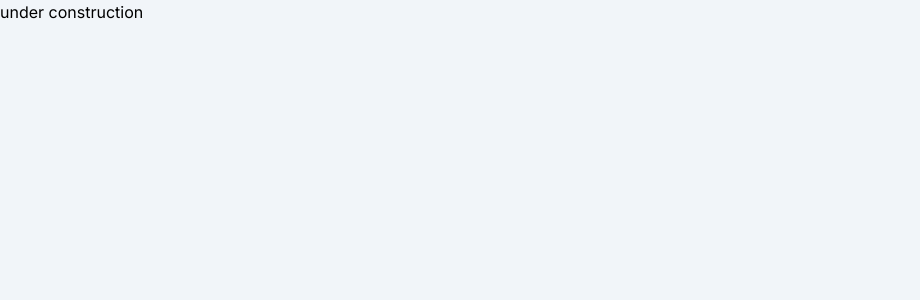
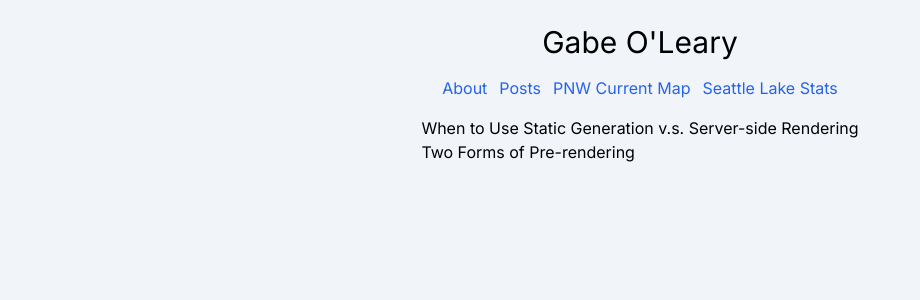
Before and after one commit to goleary/goboard, a Next.js app: page /posts in a window 1280 px wide. Shown: the top 300 px of the page, without its empty margins (0-920 px from the left). Built offline with nearby package versions, Linux system fonts and the light colour scheme.

Commit message:
setup markdown posts

```diff
--- /dev/null
+++ b/app/posts/[slug]/page.tsx
@@ -0,0 +1,19 @@
+import { getPostData } from "@/lib/posts";
+import Head from "next/head";
+import dayjs from "dayjs";
+import { PageProps } from "@/.next/types/app/page";
+export default async function Page(props: PageProps) {
+  const { params } = props;
+  const { slug } = await params;
+  const post = await getPostData(slug);
+  return (
+    <article className="prose">
+      <Head>
+        <title>{post.title}</title>
+      </Head>
+      <h1 className="mb-0">{post.title}</h1>
+      <sub>{dayjs(post.date).format("MMMM D, YYYY")}</sub>
+      <div dangerouslySetInnerHTML={{ __html: post.contentHtml }}></div>
+    </article>
+  );
+}
--- /dev/null
+++ b/app/posts/layout.tsx
@@ -0,0 +1,40 @@
+import Link from "next/link";
+
+export default function PostsLayout({
+  children,
+}: {
+  children: React.ReactNode;
+}) {
+  // Create any shared layout or styles here
+  return (
+    <div className="max-w-2xl m-auto text-md py-6 flex flex-col gap-4 items-center">
+      <Link className="text-3xl" href="/">
+        {`Gabe O'Leary`}
+      </Link>
+
+      <ul className="text-blue-600 flex flex-row gap-3 m-auto items-center justify-center">
+        <li>
+          <Link className="hover:text-blue-500" href="/about">
+            About
+          </Link>
+        </li>
+        <li>
+          <Link className="hover:text-blue-500" href="/posts">
+            Posts
+          </Link>
+        </li>
+        <li>
+          <Link className="hover:text-blue-500" href="/current-map">
+            PNW Current Map
+          </Link>
+        </li>
+        <li>
+          <Link className="hover:text-blue-500" href="/lake-stats">
+            Seattle Lake Stats
+          </Link>
+        </li>
+      </ul>
+      {children}
+    </div>
+  );
+}
--- a/app/posts/page.tsx
+++ b/app/posts/page.tsx
@@ -1,4 +1,18 @@
+import { getSortedPostsData } from "@/lib/posts";
+import Link from "next/link";
 const Posts: React.FC = () => {
-  return <div>under construction</div>;
+  const posts = getSortedPostsData();
+
+  return (
+    <div>
+      <ul>
+        {posts.map((post) => (
+          <li key={post.id}>
+            <Link href={`/posts/${post.id}`}>{post.title}</Link>
+          </li>
+        ))}
+      </ul>
+    </div>
+  );
 };
 export default Posts;
--- /dev/null
+++ b/lib/posts.ts
@@ -0,0 +1,70 @@
+import fs from "fs";
+import path from "path";
+import matter from "gray-matter";
+import { remark } from "remark";
+import html from "remark-html";
+
+import { z } from "zod";
+
+const postsDirectory = path.join(process.cwd(), "posts");
+
+export function getSortedPostsData() {
+  // Get file names under /posts
+  const fileNames = fs.readdirSync(postsDirectory);
+  const allPostsData = fileNames.map((fileName) => {
+    // Remove ".md" from file name to get id
+    const id = fileName.replace(/\.md$/, "");
+
+    // Read markdown file as string
+    const fullPath = path.join(postsDirectory, fileName);
+    const fileContents = fs.readFileSync(fullPath, "utf8");
+
+    // Use gray-matter to parse the post metadata section
+    const matterResult = matter(fileContents);
+
+    const postData = z
+      .object({
+        title: z.string(),
+        date: z.string(),
+      })
+      .parse(matterResult.data);
+
+    // Combine the data with the id
+    return {
+      id,
+      ...postData,
+    };
+  });
+  // Sort posts by date
+  return allPostsData.sort((a, b) => {
+    if (a.date < b.date) {
+      return 1;
+    } else {
+      return -1;
+    }
+  });
+}
+
+export async function getPostData(id: string) {
+  const fullPath = path.join(postsDirectory, `${id}.md`);
+  const fileContents = fs.readFileSync(fullPath, "utf8");
+  const matterResult = matter(fileContents);
+
+  const postData = z
+    .object({
+      title: z.string(),
+      date: z.string(),
+    })
+    .parse(matterResult.data);
+  // Use remark to convert markdown into HTML string
+  const processedContent = await remark()
+    .use(html)
+    .process(matterResult.content);
+  const contentHtml = processedContent.toString();
+
+  return {
+    id,
+    ...postData,
+    contentHtml,
+  };
+}
--- a/next.config.mjs
+++ b/next.config.mjs
@@ -1,6 +1,11 @@
 /** @type {import('next').NextConfig} */
 const nextConfig = {
   reactStrictMode: false,
+
+  // Configure `pageExtensions` to include markdown and MDX files
+  pageExtensions: ["js", "jsx", "md", "mdx", "ts", "tsx"],
+  // Optionally, add any other Next.js config below
 };
 
+// Merge MDX config with Next.js config
 export default nextConfig;
--- /dev/null
+++ b/posts/ssg-ssr.md
@@ -0,0 +1,19 @@
+---
+title: "When to Use Static Generation v.s. Server-side Rendering"
+date: "2020-01-02"
+---
+
+We recommend using **Static Generation** (with and without data) whenever possible because your page can be built once and served by CDN, which makes it much faster than having a server render the page on every request.
+
+You can use Static Generation for many types of pages, including:
+
+- Marketing pages
+- Blog posts
+- E-commerce product listings
+- Help and documentation
+
+You should ask yourself: "Can I pre-render this page **ahead** of a user's request?" If the answer is yes, then you should choose Static Generation.
+
+On the other hand, Static Generation is **not** a good idea if you cannot pre-render a page ahead of a user's request. Maybe your page shows frequently updated data, and the page content changes on every request.
+
+In that case, you can use **Server-Side Rendering**. It will be slower, but the pre-rendered page will always be up-to-date. Or you can skip pre-rendering and use client-side JavaScript to populate data.
--- /dev/null
+++ b/posts/test.md
@@ -0,0 +1,12 @@
+---
+title: "Two Forms of Pre-rendering"
+date: "2020-01-01"
+---
+
+Next.js has two forms of pre-rendering: **Static Generation** and **Server-side Rendering**. The difference is in **when** it generates the HTML for a page.
+
+- **Static Generation** is the pre-rendering method that generates the HTML at **build time**. The pre-rendered HTML is then _reused_ on each request.
+- **Server-side Rendering** is the pre-rendering method that generates the HTML on **each request**.
+- thingy
+
+Importantly, Next.js lets you **choose** which pre-rendering form to use for each page. You can create a "hybrid" Next.js app by using Static Generation for most pages and using Server-side Rendering for others.
--- a/tailwind.config.ts
+++ b/tailwind.config.ts
@@ -11,7 +11,7 @@
     extend: {},
   },
 
-  plugins: [],
+  plugins: [require("@tailwindcss/typography")],
 };
 
 export default config;
```
Also changed, not shown: package.json (+7 -1 lines), 1 other file (tests, documents, lock files or other folders).
